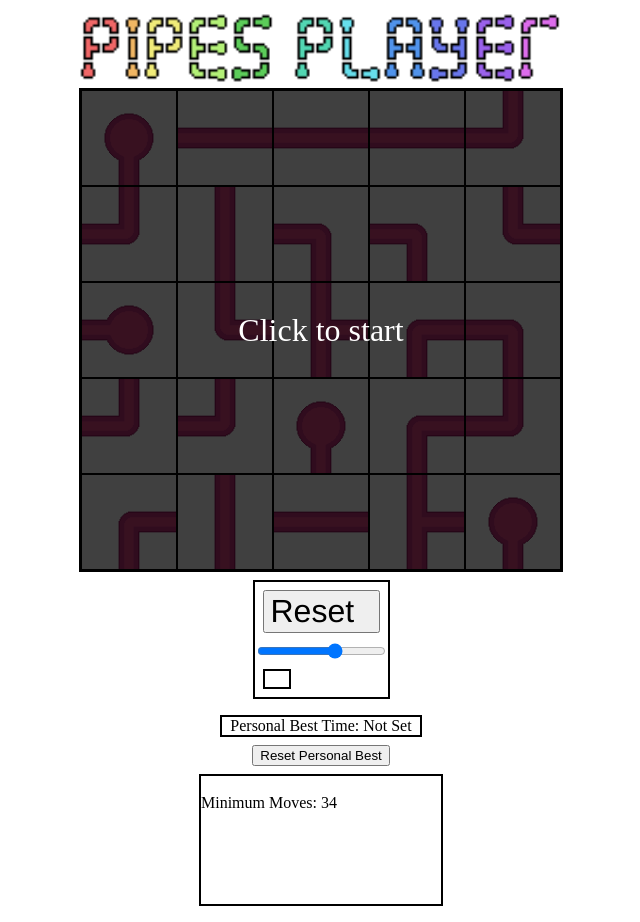
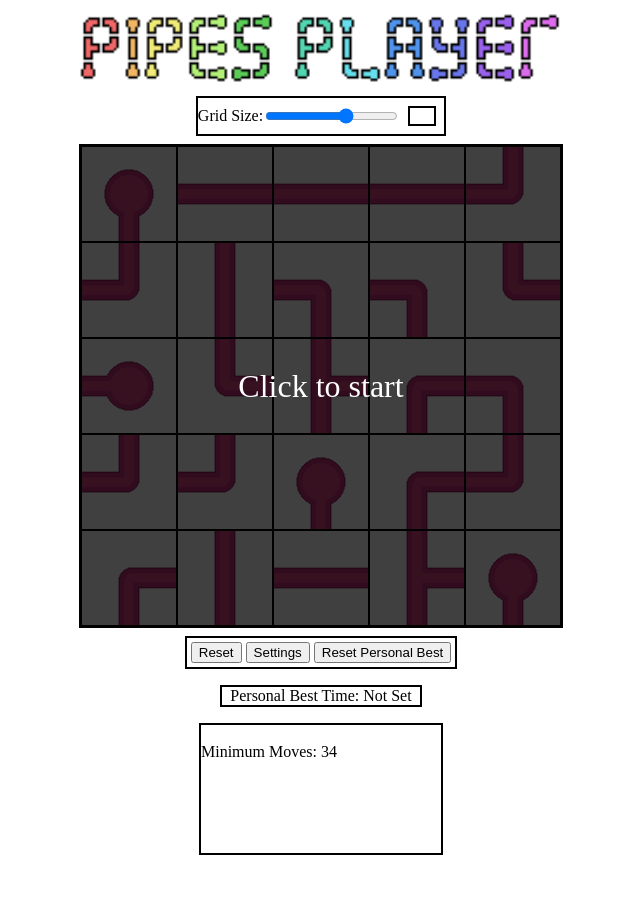
Before and after one commit to harris-n/harris-n.github.io, a plain HTML site: page index.html in a window 1280 px wide. Both pictures are taken after a click on the button "Start". Shown: the whole page, without its empty margins (319-959 px from the left). After the commit the page ends 871 px from the top, so only its background shows below. Drawn offline with Linux system fonts and the light colour scheme.

Commit message:
moved settings menu

```diff
--- a/index.html
+++ b/index.html
@@ -13,9 +13,13 @@
 
 
     <div id="main-div">
-        <div id="pipe-title"> </div>
+        <div id="pipe-title"></div>
 
-        <div id="setting-container"></div>
+        <div id="setting-div">
+            <div id="size-text">Grid Size:</div>
+            <input type="range" min="10" max="90" value="60" id="size-range">
+            <div id="size-textbox"></div>
+        </div>
 
         <div id="grid-div">
             <div id="grid-overlay">
@@ -25,13 +29,12 @@
 
         <div id="buttons-div">
             <button id="reset-button">Start</button>
-            <input type="range" min="10" max="90" value="60" id="size-range">
-            <div id="size-text"></div>
+            <button id="settings-button">Settings</button>
+            <button id="pb-reset-button">Reset Personal Best</button>
         </div>
 
-        <div id="pb-text"></div>
-        <button id="pb-reset-button">Reset Personal Best</button>
-        <div id="debug-text"></div>
+        <div id="pb-textbox"></div>
+        <div id="debug-textbox"></div>
 
     </div>
 
--- a/index.js
+++ b/index.js
@@ -57,15 +57,16 @@ function checkGrid() {
 
         gridOverlay.style.display = 'block';
 
-        var efficencyRate = (minMoves/totalMoves).toFixed(4) * 100
+        var efficencyRate = minMoves/totalMoves * 100
+        efficencyRate = efficencyRate.toFixed(2);
 
         overlayMessage.textContent = `Finished!
-Time Taken: ${timeTaken}
+Time Taken: ${timeTaken}s
 Moves Taken: ${totalMoves}/${minMoves}
 Move Efficency: ${efficencyRate}%`;
 
         if (efficencyRate == 100){
-            overlayMessage.textContent += "  Perfect!";
+            overlayMessage.textContent += " Perfect!";
         }
         // URGENT update personal best
         updatePersonalBest(timeTaken);
@@ -241,7 +242,7 @@ function generatePuzzle() {
     grid.flat().forEach(tile => tile.setPipe());
 
     overlayMessage.textContent =  `Click to start`;
-    debugTextbox.textContent += `\nMinimum Moves: ${minMoves}`
+    debug(`Minimum Moves: ${minMoves}`);
     gridOverlay.style.display = 'flex';
     gameStart = true;
 }
@@ -341,27 +342,21 @@ getAspectRatio('sprite/pipes-header-rainbow.png', function(aspectRatio) {
 
 
 var sizeSlider = document.getElementById('size-range');
-var sizeText = document.getElementById('size-text');
+var sizeText = document.getElementById('size-textbox');
 
 
 sizeSlider.addEventListener("input", () => {
     adjustDivSize();
-
     sizeText.textContent = sizeSlider.value;
-
 });
 
 const PbResetButton = document.getElementById('pb-reset-button');
-const PbTextbox = document.getElementById('pb-text');
+const PbTextbox = document.getElementById('pb-textbox');
 
 PbResetButton.addEventListener("click", () => {
     localStorage.removeItem("personalBest");
     displayPersonalBest();
-    var debugtext = debugTextbox.textContent;
-    debugtext += "\nPb Reset";
-    debugTextbox.textContent = debugtext;
-    console.log(debugtext);
-
+    debug("Pb reset");
 });
 
 function displayPersonalBest() {
@@ -381,10 +376,27 @@ function updatePersonalBest(timeTaken) {
         overlayMessage.textContent += ("\nNew Personal Best!");
         localStorage.setItem("personalBest", timeTaken);
     }
-
     displayPersonalBest();
 }
 
+const debugTextbox = document.getElementById("debug-textbox");
+var debugtext = debugTextbox.textContent;
 
+function debug(text) {
+    debugtext += `\n${text}`;
+    debugTextbox.textContent = debugtext;
+}
 
-const debugTextbox = document.getElementById("debug-text")
+const settingsButton = document.getElementById("settings-button");
+const settingsDiv = document.getElementById("setting-div");
+var hideSettings = true;
+
+settingsButton.addEventListener("click", () => {
+    hideSettings = !hideSettings;
+    debug(hideSettings);
+    if (hideSettings) {
+        settingsDiv.style.display = "none";
+    } else {
+        settingsDiv.style.display = "flex";
+    }
+});
--- a/styles.css
+++ b/styles.css
@@ -9,6 +9,18 @@
     background-size: contain;
     background-position: center;
     background-repeat: no-repeat;
+}
+
+#setting-div{
+    display: flex;
+    flex-direction: row;
+    border: 2px solid;
+    margin: 1vmin;
+    align-items: center;
+}
+
+#size-text {
+    display: flex;
 }
 
 #grid-div{
@@ -31,20 +43,19 @@
 }
 
 #buttons-div{
-    display: flex;
-    flex-direction: column;
+    flex-direction: row;
     border: 2px solid;
     margin: 1vmin;
+    padding: 0.5vmin;
 }
 
-#reset-button{
-    display: flex;
+#reset-button #pb-reset-button{
     font-family: 'Franklin Gothic Medium', 'Arial Narrow', Arial, sans-serif;
-    font-size: 4vmin;
-    margin: 1vmin;
+    font-size: 1.5vmin;
+    size: 3vmin;
 }
 
-#pb-text {
+#pb-textbox {
     border: 2px solid;
     margin: 1vmin;
     width: auto;
@@ -66,6 +77,7 @@
     text-align: center;
     font-size: 2em;
     z-index: 9999;
+    overflow: auto;
 }
 
 #overlay-message{
@@ -73,23 +85,28 @@
     display: flex;
     justify-content: left;
     text-align: left;
-    padding: 20%;
-
+    padding: 10%;
 }
 
 #size-range:hover{
     opacity: 1; /* Fully shown on mouse-over */
 }
 
-#debug-text{
+#size-range{
+    border: 2px solid;
+
+}
+
+#debug-textbox{
     white-space: pre-wrap;
     border: 2px solid;
     margin: 1vmin;
     width: 15rem;
     height: 8rem;
+    overflow: auto;
 }
 
-#size-text{
+#size-textbox{
     border: 2px solid;
     margin: 1vmin;
     width: 1.5rem;
```
